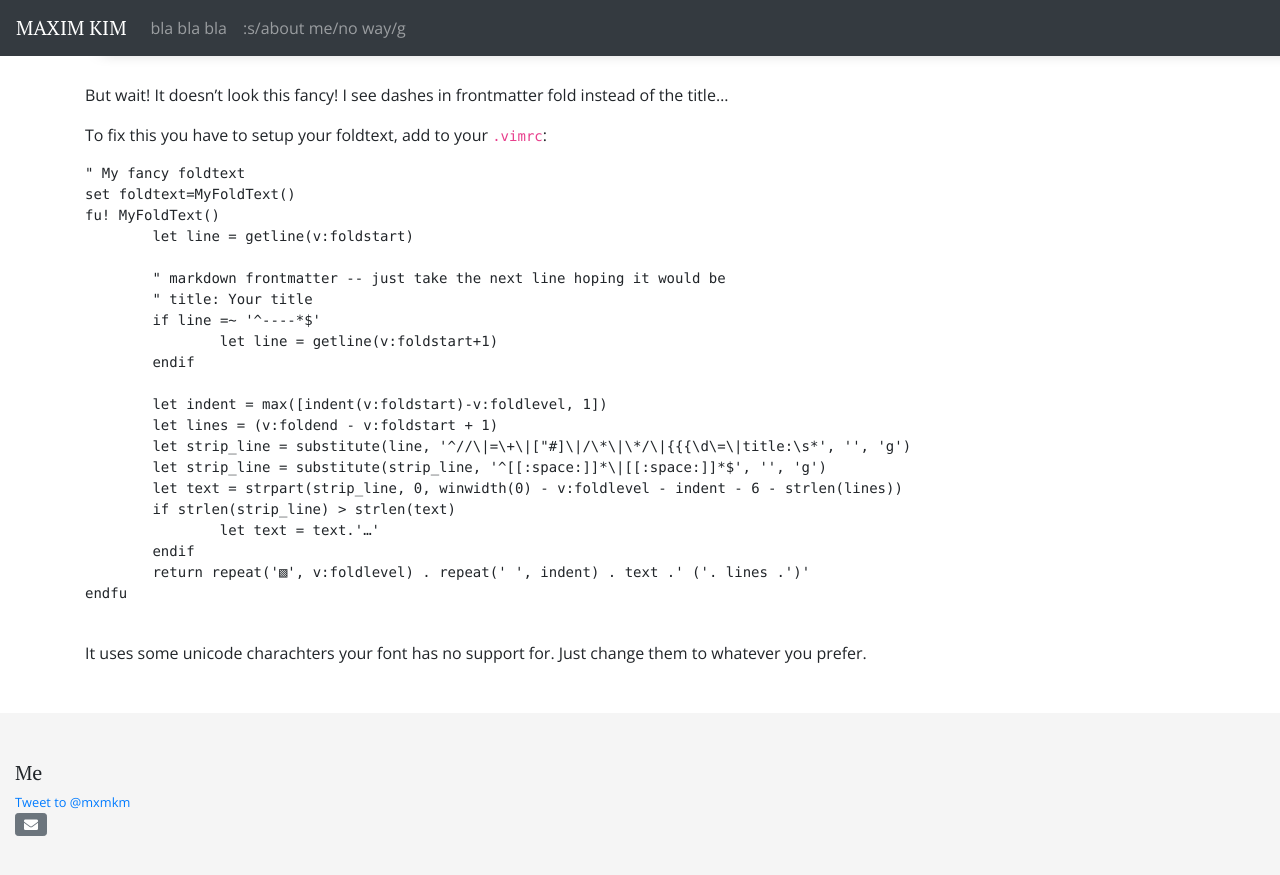
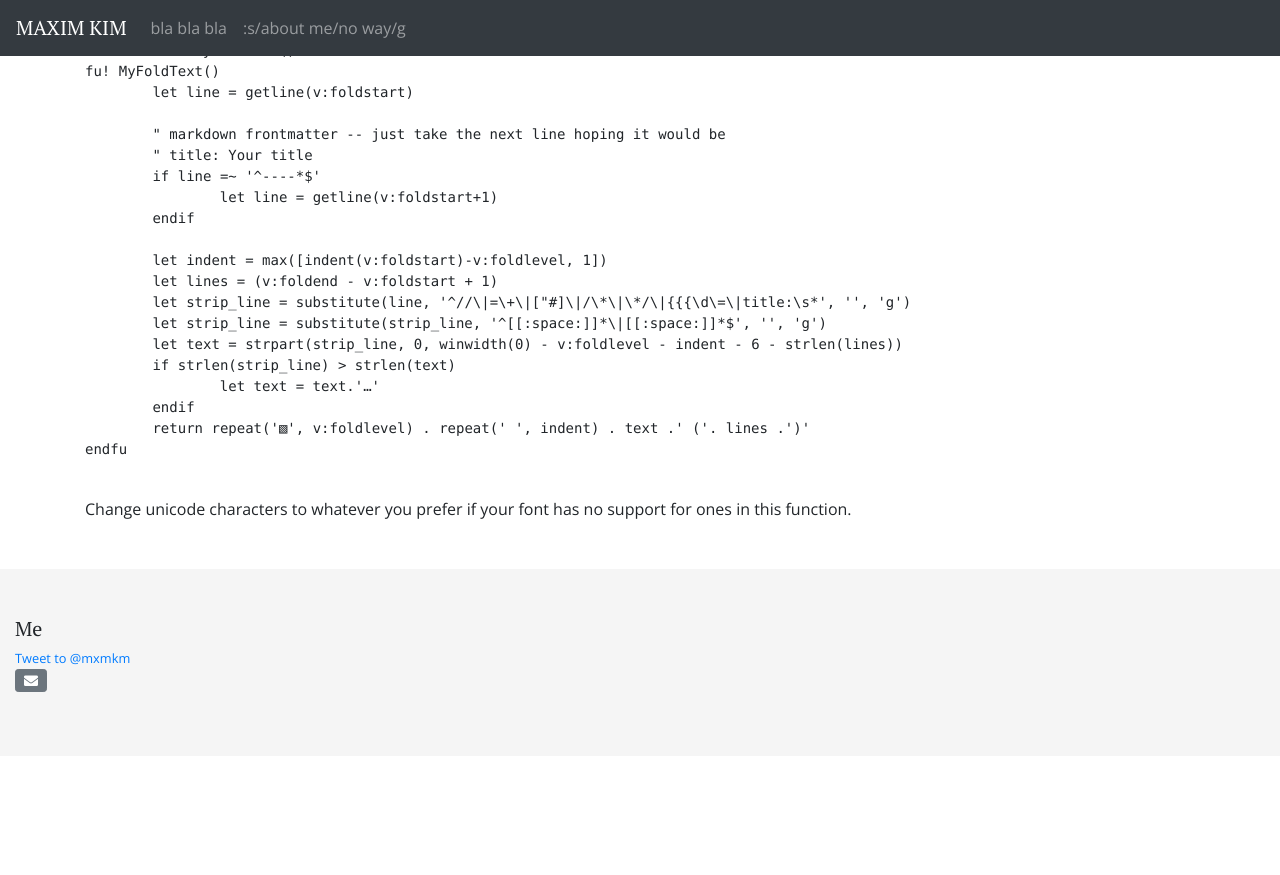
Before and after one commit to habamax/habamax.github.io, a Jekyll site: the page built from _posts/2019-03-07-vim-markdown-frontmatter.md, in a window 1280 px wide and 900 px high, scrolled down 3881 px. Shown: the top 875 px of the window. Built offline with Jekyll 4.4.1, drawn with Linux system fonts in a browser that asks for light colours; nearby versions of some CDN libraries; comment, search, counter and statistics services are not loaded; after the commit the page ends 4637 px from its top, so only the background shows below that.

Commit message:
add img class

````diff
--- a/_posts/2019-03-07-vim-markdown-frontmatter.md
+++ b/_posts/2019-03-07-vim-markdown-frontmatter.md
@@ -11,7 +11,7 @@
 
 Like the picture shows:
 <!-- more -->
-![As is built in markdown in Vim](/assets/images/2019-03-07_12-30-29.png)
+![As is built in markdown in Vim](/assets/images/2019-03-07_12-30-29.png){: .img-fluid}
 
 So, let's fix it!
 
@@ -111,5 +111,5 @@
 ```
 {% endraw %}
 
-It uses some unicode charachters your font has no support for. Just change them
-to whatever you prefer.
+Change unicode characters to whatever you prefer if your font has no support
+for ones in this function.
````
